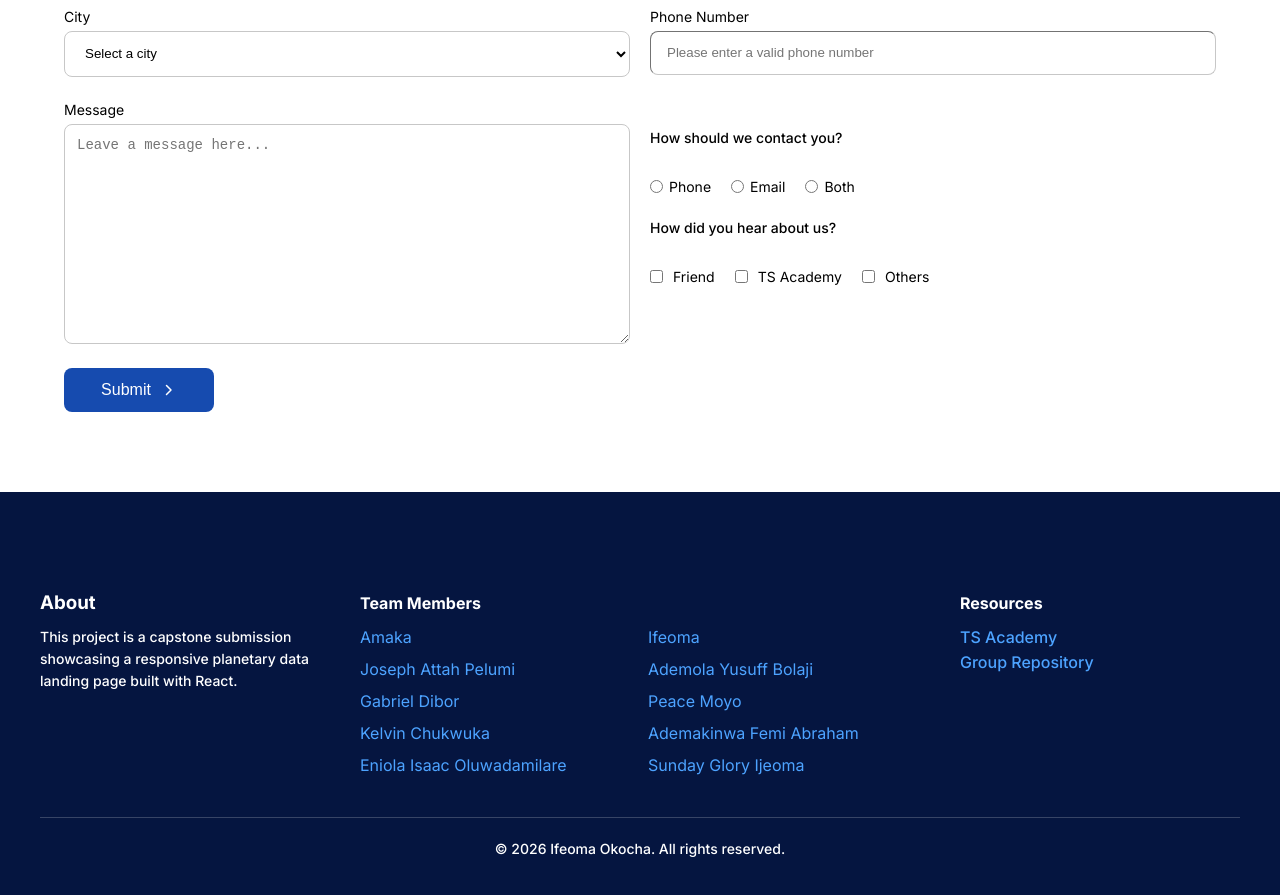
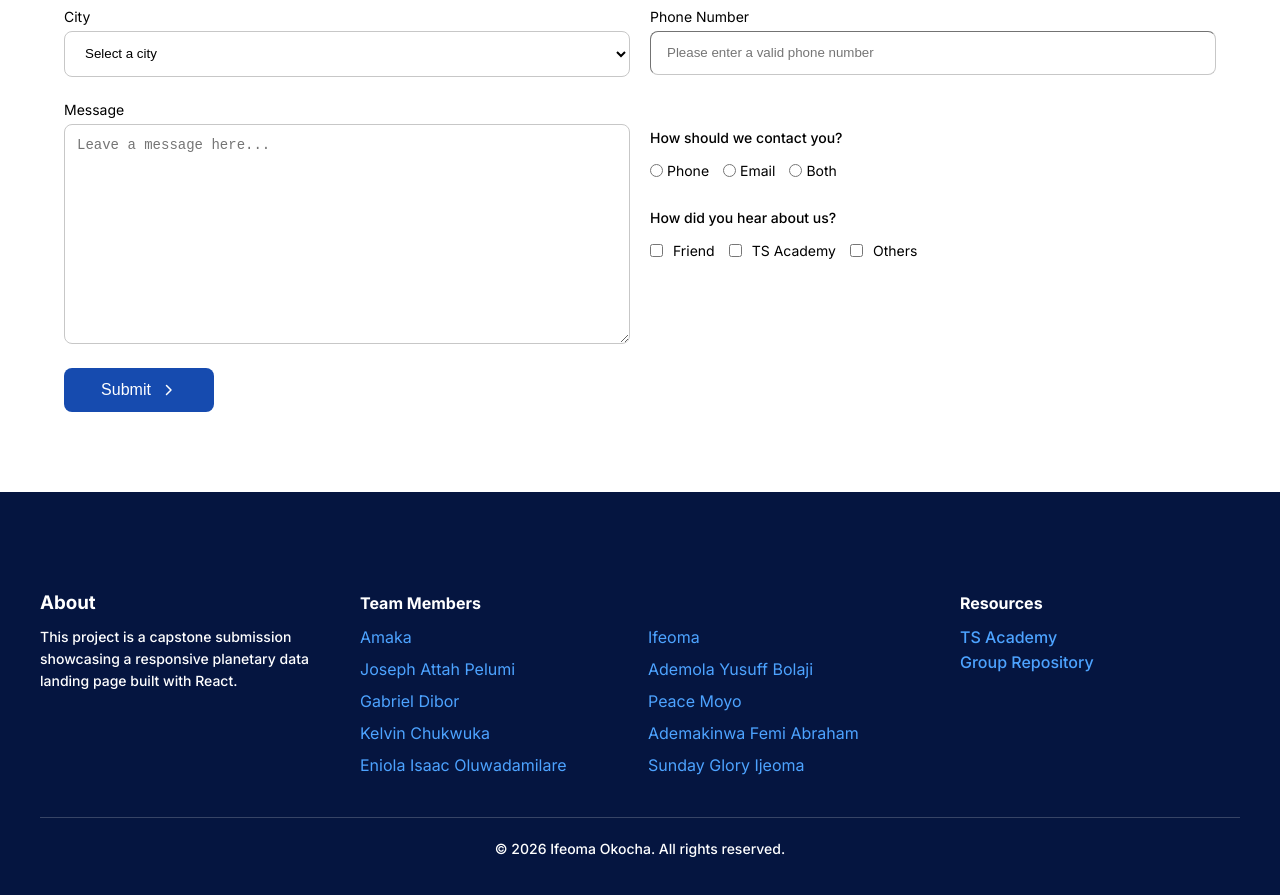
Before and after one commit to DebbyIfy/my-tsa-capstone-project, a React (Vite) app: page / in a window 1280 px wide. Shown: the part 3880-4775 px from the top of the page. Built offline with nearby package versions, Linux system fonts and the light colour scheme.

Commit message:
hover on grid images

```diff
--- a/src/components/GridSection.jsx
+++ b/src/components/GridSection.jsx
@@ -1,3 +1,4 @@
+import { useState } from "react";
 import mercury from "../assets/mercury.jpeg";
 import venus from "../assets/venus.jpg";
 import earth from "../assets/earth.jpeg";
@@ -8,6 +9,7 @@ import uranus from "../assets/uranus.jpeg";
 import neptune from "../assets/neptune.jpg";
 
 function GridSection() {
+  const [activeId, setActiveId] = useState(null);
   const planets = [
     { id: "mercury", name: "Mercury", img: mercury },
     { id: "venus",   name: "Venus",   img: venus },
@@ -28,7 +30,11 @@ function GridSection() {
 
       <div className="grid-images">
         {planets.map((planet) => (
-          <figure key={planet.id} className="grid-item">
+          <figure
+            key={planet.id}
+            className={`grid-item ${activeId === planet.id ? "active" : ""}`}
+            onClick={() => setActiveId(activeId === planet.id ? null : planet.id)}
+          >
             <img
               className="images"
               src={planet.img}
--- a/src/style.css
+++ b/src/style.css
@@ -410,7 +410,7 @@ input, select {
 .contactus > div:last-child {
   display: flex;
   flex-direction: column;
-  gap: 12px;
+  /* gap: 4px; */
 }
 
 .contactus-form label,
@@ -714,31 +714,6 @@ footer > * {
   margin-bottom: 16px;
 }
 
-/* new style */
-.radio-group {
-  display: flex;
-  gap: 20px;
-  align-items: center;
-  flex-wrap: wrap;
-  margin-top: 12px;
-}
-
-.radio-group label {
-  display: flex;
-  align-items: center;
-  gap: 6px;
-  font-size: 14px;
-  margin-bottom: 0;
-  cursor: pointer;
-  font-weight: 400;
-}
-
-.radio-group input[type="radio"],
-.radio-group input[type="checkbox"] {
-  width: auto;
-  height: auto;
-  margin: 0;
-}
 
 /* nav container */
 .nav-container {
@@ -834,3 +809,39 @@ footer > * {
   text-align: center;
   font-size: 14px;
 }
+
+/* Radio / Checkbox groups (clean + tight) */
+.radio-group {
+  display: flex;
+  align-items: center;
+  gap: 6px;
+  margin-top: 8px;
+}
+
+.radio-group label {
+  display: inline-flex;
+  align-items: center;
+  gap: 4px;
+  margin-right: 8px;
+  font-size: 14px;
+  font-weight: 400;
+  white-space: nowrap;
+}
+
+.radio-group input[type="radio"],
+.radio-group input[type="checkbox"] {
+  margin: 0;
+  width: auto;
+  height: auto;
+}
+
+/* grid hover */
+.grid-item {
+  transition: transform 0.3s ease, box-shadow 0.3s ease;
+}
+
+.grid-item:hover,
+.grid-item.active {
+  transform: scale(1.05);
+  box-shadow: 0 10px 25px rgba(0, 0, 0, 0.2);
+}
```
